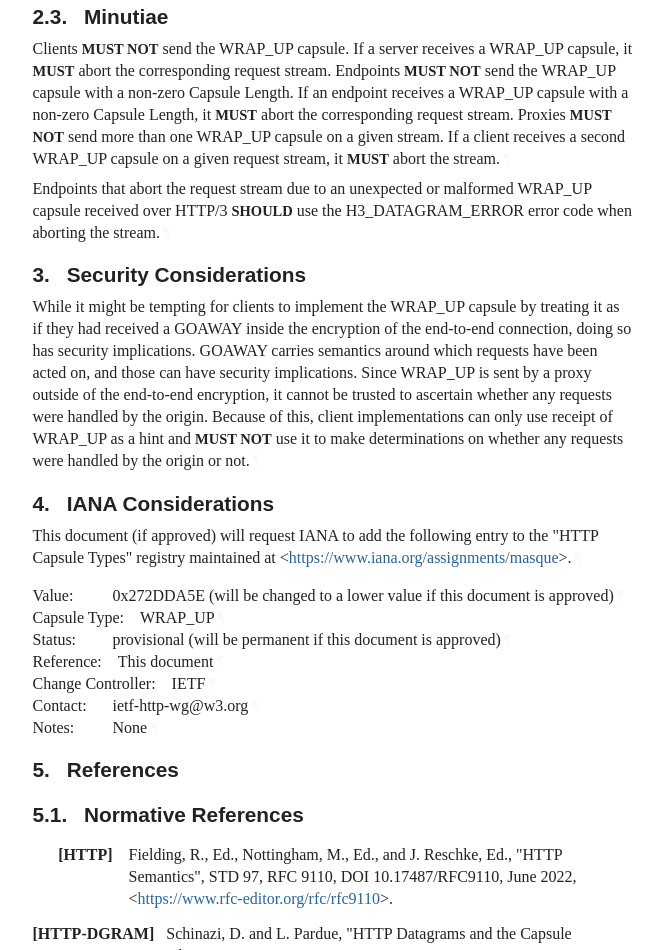
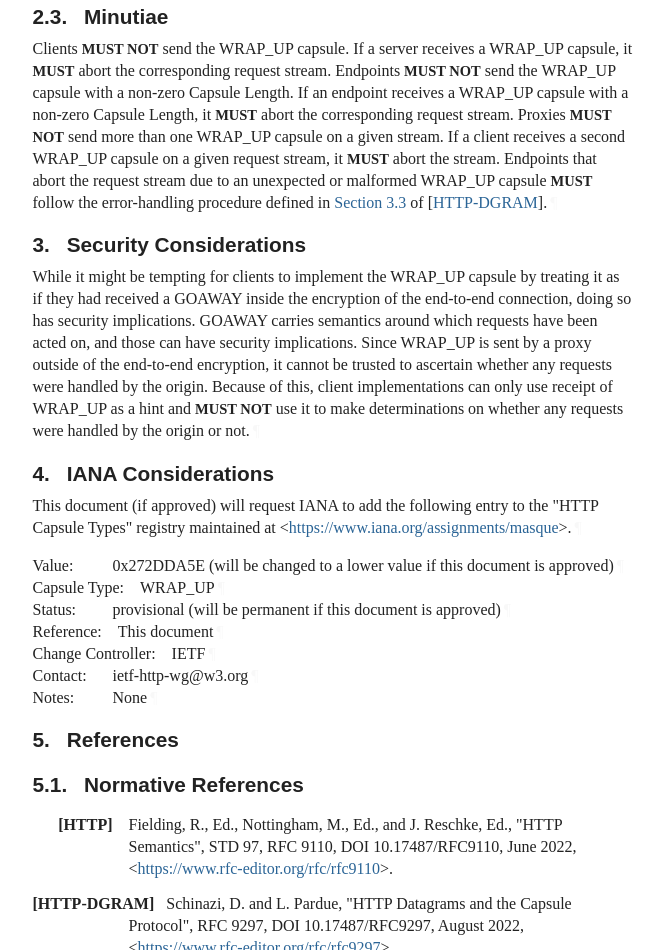
Before and after one commit to martinthomson/draft-schinazi-httpbis-wrap-up, a plain HTML site: page draft-schinazi-httpbis-wrap-up.html in a window 1280 px wide. Shown: the part 3897-4847 px from the top of the page, without its empty margins (92-756 px from the left). Drawn offline with Linux system fonts and the light colour scheme; a web font is replaced by a local one.

Commit message:
Script updating gh-pages from 1b72c98. [ci skip]

```diff
--- a/draft-schinazi-httpbis-wrap-up.html
+++ b/draft-schinazi-httpbis-wrap-up.html
@@ -1483,10 +1483,9 @@ send the WRAP_UP capsule with a non-zero Capsule Length. If an endpoint
 receives a WRAP_UP capsule with a non-zero Capsule Length, it <span class="bcp14">MUST</span> abort the
 corresponding request stream. Proxies <span class="bcp14">MUST NOT</span> send more than one WRAP_UP
 capsule on a given stream. If a client receives a second WRAP_UP capsule on a
-given request stream, it <span class="bcp14">MUST</span> abort the stream.<a href="#section-2.3-1" class="pilcrow">¶</a></p>
-<p id="section-2.3-2">Endpoints that abort the request stream due to an unexpected or malformed
-WRAP_UP capsule received over HTTP/3 <span class="bcp14">SHOULD</span> use the H3_DATAGRAM_ERROR error
-code when aborting the stream.<a href="#section-2.3-2" class="pilcrow">¶</a></p>
+given request stream, it <span class="bcp14">MUST</span> abort the stream. Endpoints that abort the
+request stream due to an unexpected or malformed WRAP_UP capsule <span class="bcp14">MUST</span> follow
+the error-handling procedure defined in <span><a href="https://rfc-editor.org/rfc/rfc9297#section-3.3" class="relref">Section 3.3</a> of [<a href="#HTTP-DGRAM" class="cite xref">HTTP-DGRAM</a>]</span>.<a href="#section-2.3-1" class="pilcrow">¶</a></p>
 </section>
 </div>
 </section>
```
Also changed, not shown: draft-schinazi-httpbis-wrap-up.txt (+4 -5 lines), index.html (+1 -1 lines).
